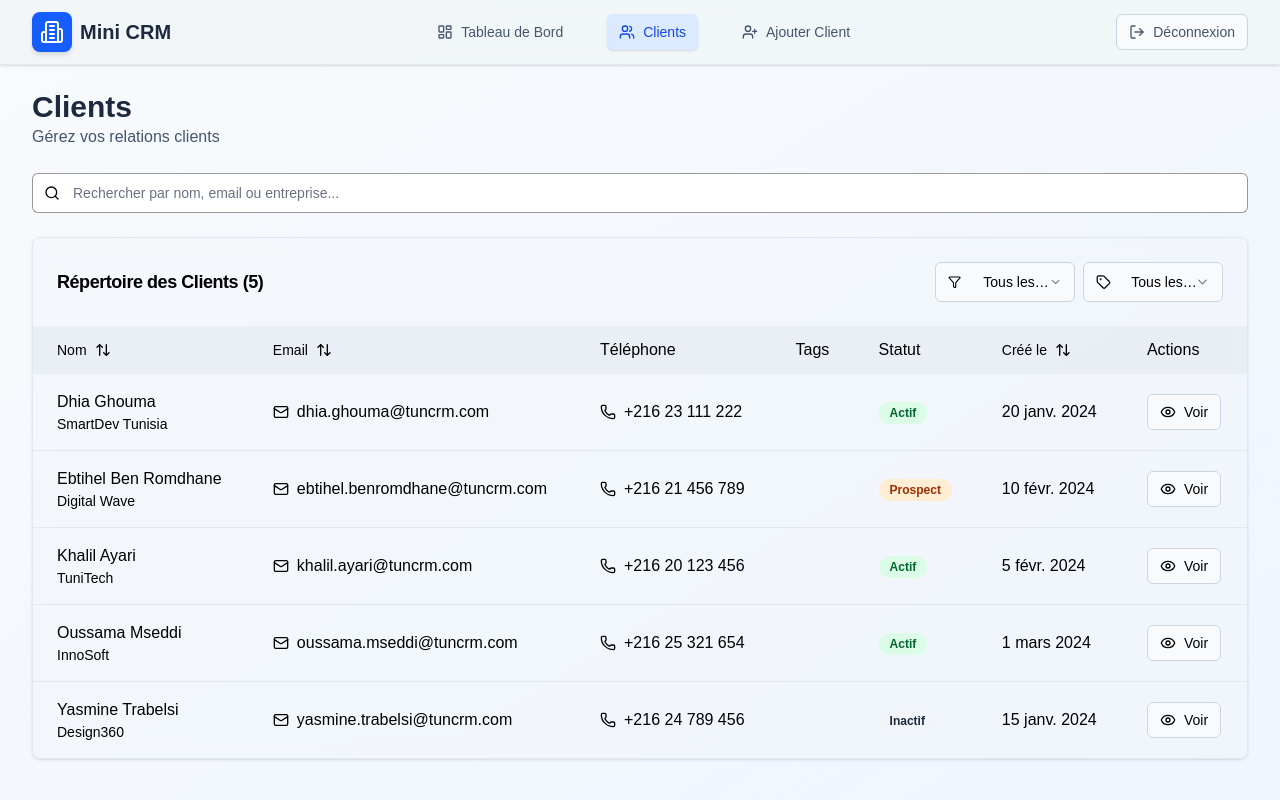
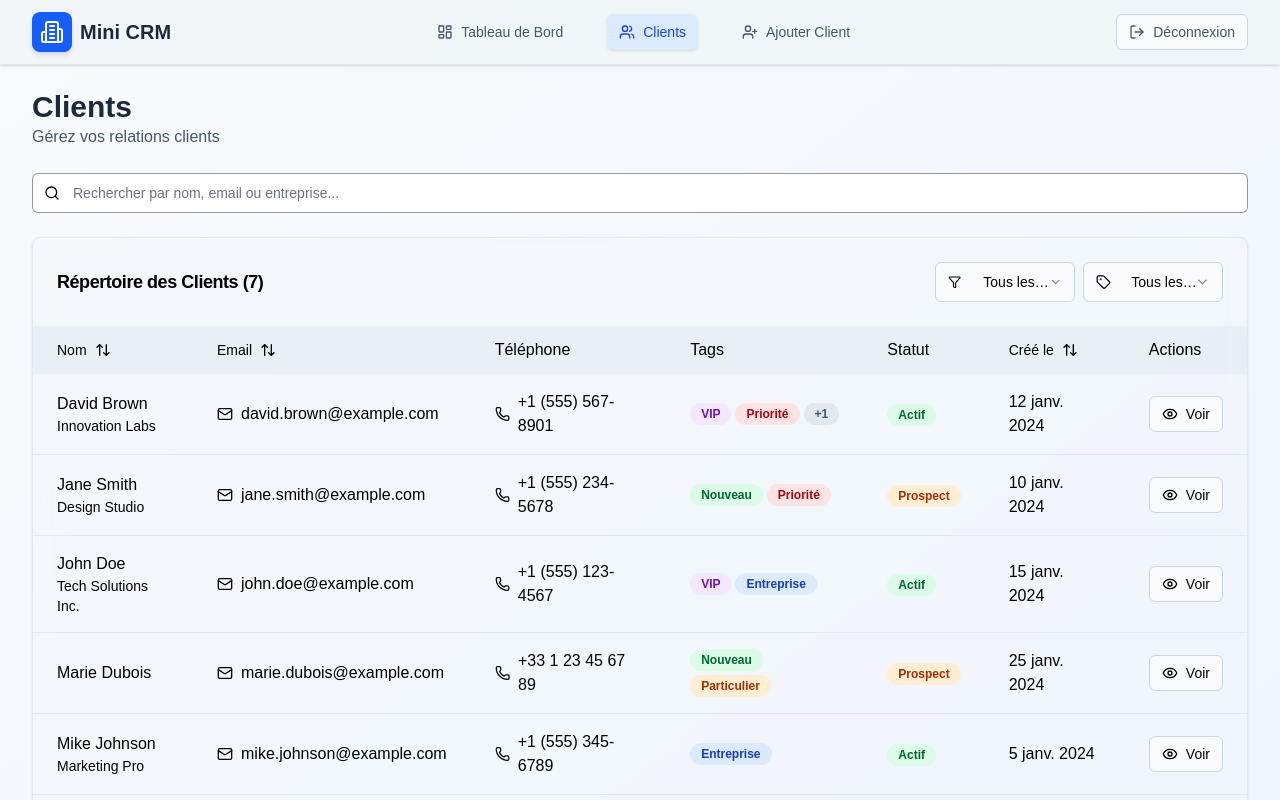
Before and after one commit to DhiaGhouma/miniCRM, a Next.js app: page /clients in a window 1280 px wide. Shown: the top 800 px of the page. Built offline with nearby package versions, Linux system fonts and the light colour scheme.

Commit message:
update clients page

```diff
--- a/src/app/clients/page.tsx
+++ b/src/app/clients/page.tsx
@@ -4,16 +4,11 @@ import { useState } from 'react';
 import DashboardLayout from '@/components/layout/DashboardLayout';
 import ClientTable from '@/components/clients/clientsTable';
 import SearchBar from '@/components/ui/SearchBar';
-import { mockClients } from '@/lib/MockData';
+import { useCRMStore } from '@/lib/store';
 
 export default function ClientsPage() {
+  const { clients } = useCRMStore();
   const [searchTerm, setSearchTerm] = useState('');
-
-  const filteredClients = mockClients.filter(client =>
-    `${client.firstName} ${client.lastName}`.toLowerCase().includes(searchTerm.toLowerCase()) ||
-    client.email.toLowerCase().includes(searchTerm.toLowerCase()) ||
-    client.company?.toLowerCase().includes(searchTerm.toLowerCase())
-  );
 
   return (
     <DashboardLayout>
@@ -35,7 +30,7 @@ export default function ClientsPage() {
           </div>
         </div>
 
-        <ClientTable clients={filteredClients} />
+        <ClientTable clients={clients} searchTerm={searchTerm} />
       </div>
     </DashboardLayout>
   );
```
